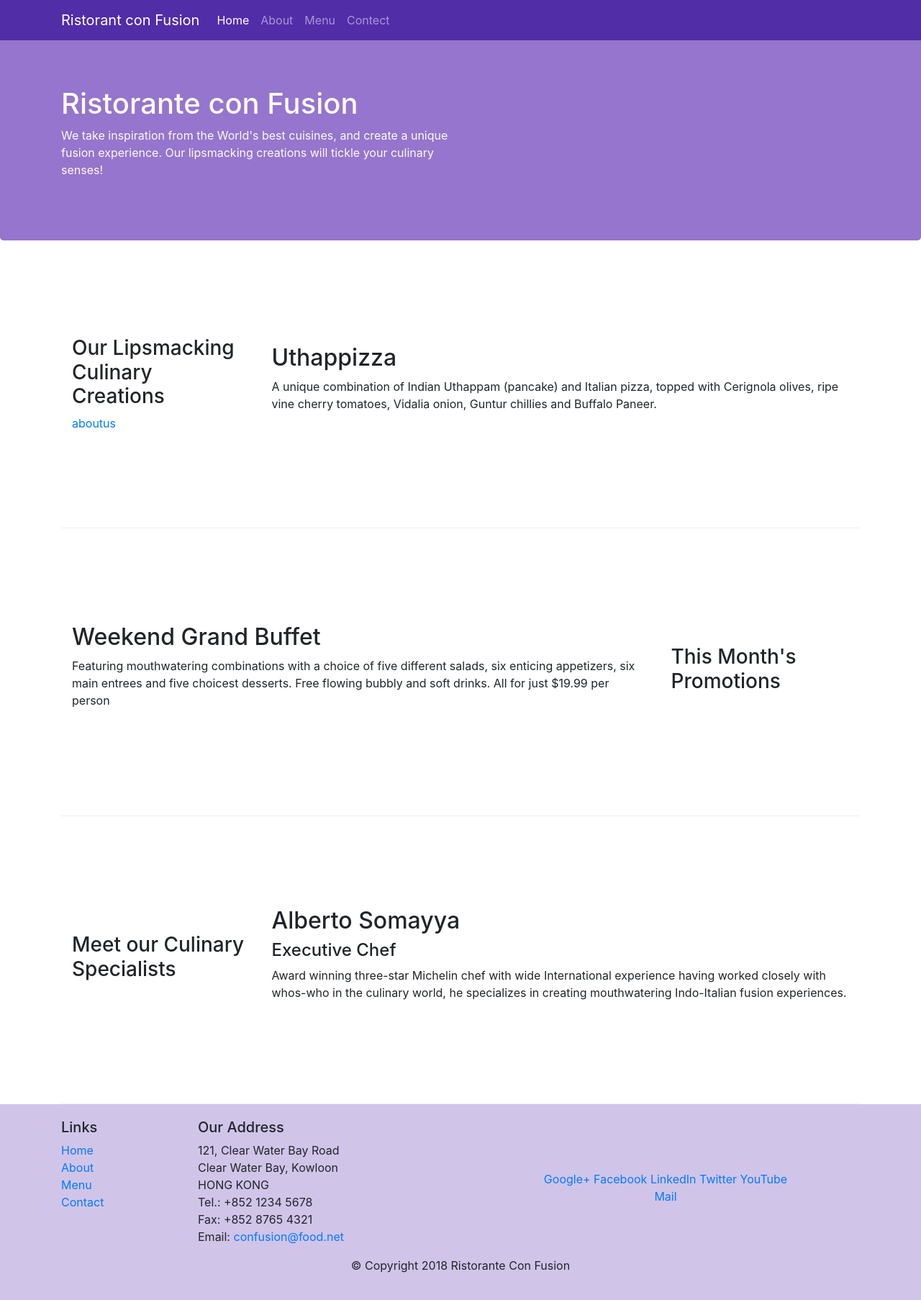
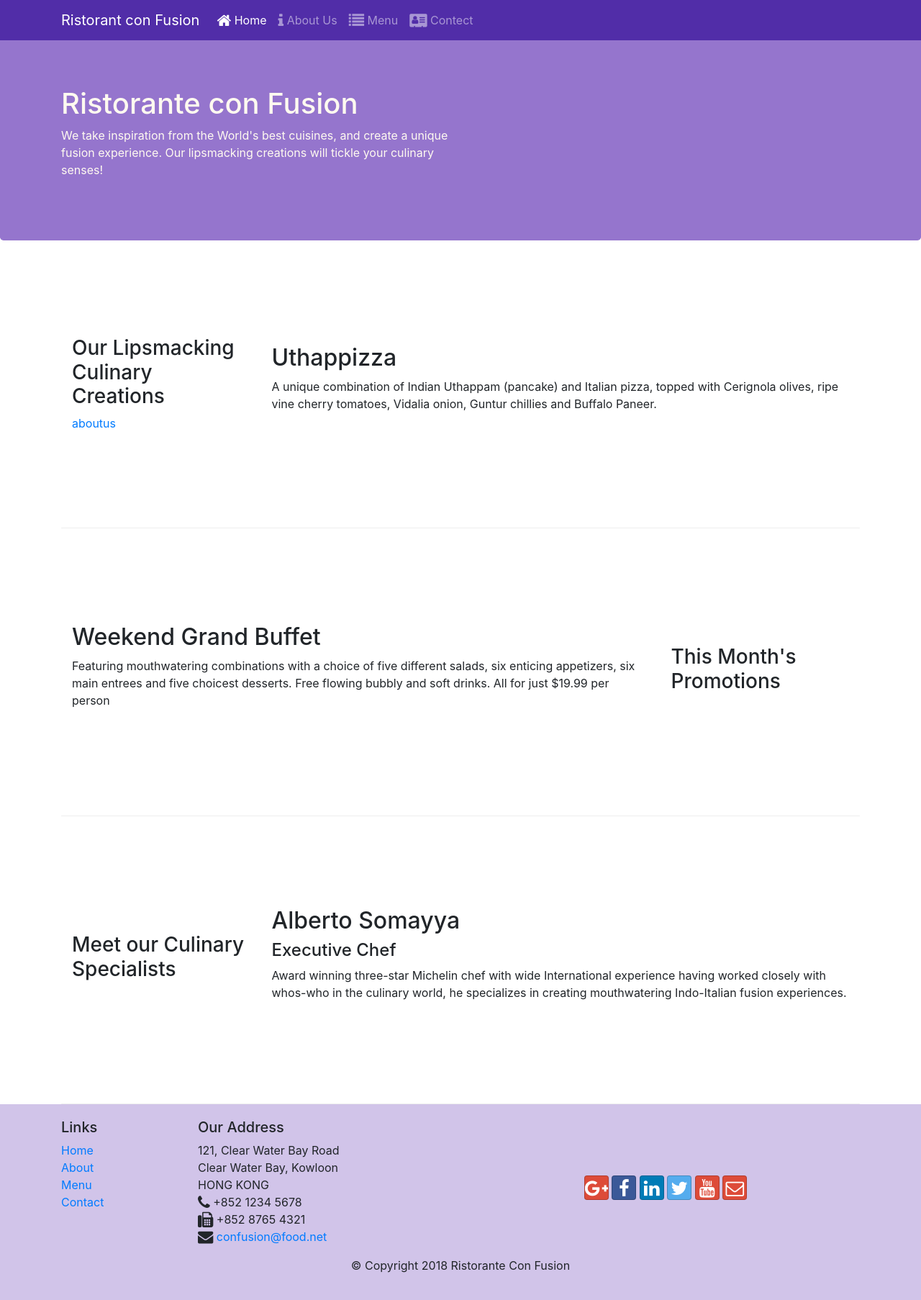
Before and after one commit to nirav7707/bootstrap, a website: page index.html in a window 1280 px wide. Shown: the whole page at 72% size. Drawn offline with nearby package versions, Linux system fonts and the light colour scheme.

Commit message:
icon-fonts

```diff
--- a/aboutus.html
+++ b/aboutus.html
@@ -5,6 +5,8 @@
     <meta name="viewport" content="width=device-width ,initial-scale=1 shrink-to-fit=no">
     <title>Ristorante Con Fusion: About Us</title>
     <link rel="stylesheet" href="node_modules/bootstrap/dist/css/bootstrap.min.css">
+    <link rel="stylesheet" href="node_modules/font-awesome/css/font-awesome.min.css">
+    <link rel="stylesheet" href="node_modules/bootstrap-social/bootstrap-social.css">
     <link rel="stylesheet" href="./aboutus.css">
 
 </head>
@@ -18,10 +20,10 @@
             <a class="navbar-brand" href="#">Ristorant con Fusion</a>
             <div class="collapse navbar-collapse" id="Navbar">
                 <ul class="navbar-nav mr-auto">
-                    <li class="nav-item "><a class="nav-link" href="./index.html">Home</a></li>
-                    <li class="nav-item active"><a class="nav-link" href="#">About</a></li>
-                    <li class="nav-item"><a class="nav-link" href="#">Menu</a></li>
-                    <li class="nav-item"><a class="nav-link" href="#">Contect</a></li>
+                    <li class="nav-item "><a class="nav-link" href="./index.html"><span class="fa fa-home fa-lg"></span> Home</a></li>
+                    <li class="nav-item active"><a class="nav-link" href="#"><span class="fa fa-info fa-lg"></span> About</a></li>
+                    <li class="nav-item"><a class="nav-link" href="#"><span class="fa fa-list fa-lg"></span> Menu</a></li>
+                    <li class="nav-item"><a class="nav-link" href="#"><span class="fa fa-address-card fa-lg"></span> Contect</a></li>
                 </ul>
             </div>
 
@@ -105,19 +107,19 @@
 		              121, Clear Water Bay Road<br>
 		              Clear Water Bay, Kowloon<br>
 		              HONG KONG<br>
-		              Tel.: +852 1234 5678<br>
-		              Fax: +852 8765 4321<br>
-		              Email: <a href="mailto:confusion@food.net">confusion@food.net</a>
+		              <i class="fa fa-phone fa-lg"></i> +852 1234 5678<br>
+		              <i class="fa fa-fax fa-lg"></i> +852 8765 4321<br>
+		              <i class="fa fa-envelope fa-lg"></i> <a href="mailto:confusion@food.net">confusion@food.net</a>
 		           </address>
                 </div>
                 <div class="col-12 col-sm-4 align-self-center">
                     <div class="text-center">
-                        <a href="http://google.com/+">Google+</a>
-                        <a href="http://www.facebook.com/profile.php?id=">Facebook</a>
-                        <a href="http://www.linkedin.com/in/">LinkedIn</a>
-                        <a href="http://twitter.com/">Twitter</a>
-                        <a href="http://youtube.com/">YouTube</a>
-                        <a href="mailto:">Mail</a>
+                        <a class="btn btn-social-icon btn-google" href="http://google.com/+"><i class="fa fa-google-plus fa-lg"></i></a>
+                        <a class="btn btn-social-icon btn-facebook" href="http://www.facebook.com/profile.php?id="><i class="fa fa-facebook fa-lg"></i></a>
+                        <a class="btn btn-social-icon btn-linkedin" href="http://www.linkedin.com/in/"><i class="fa fa-linkedin fa-lg"></i></a>
+                        <a class="btn btn-social-icon btn-twitter" href="http://twitter.com/"><i class="fa fa-twitter fa-lg"></i></a>
+                        <a class="btn btn-social-icon btn-google" href="http://youtube.com/"><i class="fa fa-youtube fa-lg"></i></a>
+                        <a class="btn btn-social-icon btn-google" href="mailto:"><i class="fa fa-envelope-o fa-lg"></i></a>
                     </div>
                 </div>
            </div>
--- a/index.html
+++ b/index.html
@@ -10,6 +10,8 @@
       rel="stylesheet"
       href="node_modules/bootstrap/dist/css/bootstrap.min.css"
     />
+    <link rel="stylesheet" href="node_modules/font-awesome/css/font-awesome.min.css">
+    <link rel="stylesheet" href="node_modules/bootstrap-social/bootstrap-social.css">
     <link rel="stylesheet" href="./style.css" />
   </head>
 
@@ -22,10 +24,10 @@
             <a class="navbar-brand" href="#">Ristorant con Fusion</a>
             <div class="collapse navbar-collapse" id="Navbar">
                 <ul class="navbar-nav mr-auto">
-                    <li class="nav-item active"><a class="nav-link" href="#">Home</a></li>
-                    <li class="nav-item"><a class="nav-link" href="./aboutus.html">About</a></li>
-                    <li class="nav-item"><a class="nav-link" href="#">Menu</a></li>
-                    <li class="nav-item"><a class="nav-link" href="#">Contect</a></li>
+                    <li class="nav-item active"><a class="nav-link" href="#"><span class="fa fa-home fa-lg"></span> Home</a></li>
+                    <li class="nav-item"><a class="nav-link" href="./aboutus.html"><span class="fa fa-info fa-lg"></span> About Us</a></li>
+                    <li class="nav-item"><a class="nav-link" href="#"><span class="fa fa-list fa-lg"></span> Menu</a></li>
+                    <li class="nav-item"><a class="nav-link" href="#"><sapn class="fa fa-address-card fa-lg"></sapn> Contect</a></li>
                 </ul>
             </div>
 
@@ -115,19 +117,19 @@
               121, Clear Water Bay Road<br />
               Clear Water Bay, Kowloon<br />
               HONG KONG<br />
-              Tel.: +852 1234 5678<br />
-              Fax: +852 8765 4321<br />
-              Email: <a href="mailto:confusion@food.net">confusion@food.net</a>
+            <i class="fa fa-phone fa-lg"></i> +852 1234 5678<br>
+            <i class="fa fa-fax fa-lg"></i> +852 8765 4321<br>
+            <i class="fa fa-envelope fa-lg"></i> <a href="mailto:confusion@food.net">confusion@food.net</a>
             </address>
           </div>
           <div class="col-12 col-sm-4 align-self-center">
             <div class="text-center">
-              <a href="http://google.com/+">Google+</a>
-              <a href="http://www.facebook.com/profile.php?id=">Facebook</a>
-              <a href="http://www.linkedin.com/in/">LinkedIn</a>
-              <a href="http://twitter.com/">Twitter</a>
-              <a href="http://youtube.com/">YouTube</a>
-              <a href="mailto:">Mail</a>
+                <a class="btn btn-social-icon btn-google" href="http://google.com/+"><i class="fa fa-google-plus fa-lg"></i></a>
+                <a class="btn btn-social-icon btn-facebook" href="http://www.facebook.com/profile.php?id="><i class="fa fa-facebook fa-lg"></i></a>
+                <a class="btn btn-social-icon btn-linkedin" href="http://www.linkedin.com/in/"><i class="fa fa-linkedin fa-lg"></i></a>
+                <a class="btn btn-social-icon btn-twitter" href="http://twitter.com/"><i class="fa fa-twitter fa-lg"></i></a>
+                <a class="btn btn-social-icon btn-google" href="http://youtube.com/"><i class="fa fa-youtube fa-lg"></i></a>
+                <a class="btn btn-social-icon btn-google" href="mailto:"><i class="fa fa-envelope-o fa-lg"></i></a>
             </div>
           </div>
         </div>
--- a/package.json
+++ b/package.json
@@ -5,6 +5,8 @@
   "main": "index.js",
   "dependencies": {
     "bootstrap": "^4.0.0",
+    "bootstrap-social": "^5.1.1",
+    "font-awesome": "^4.7.0",
     "jquery": "^3.3.1",
     "lite-server": "^2.5.4",
     "popper.js": "^1.12.9"
```
Also changed, not shown: 1 other file.
